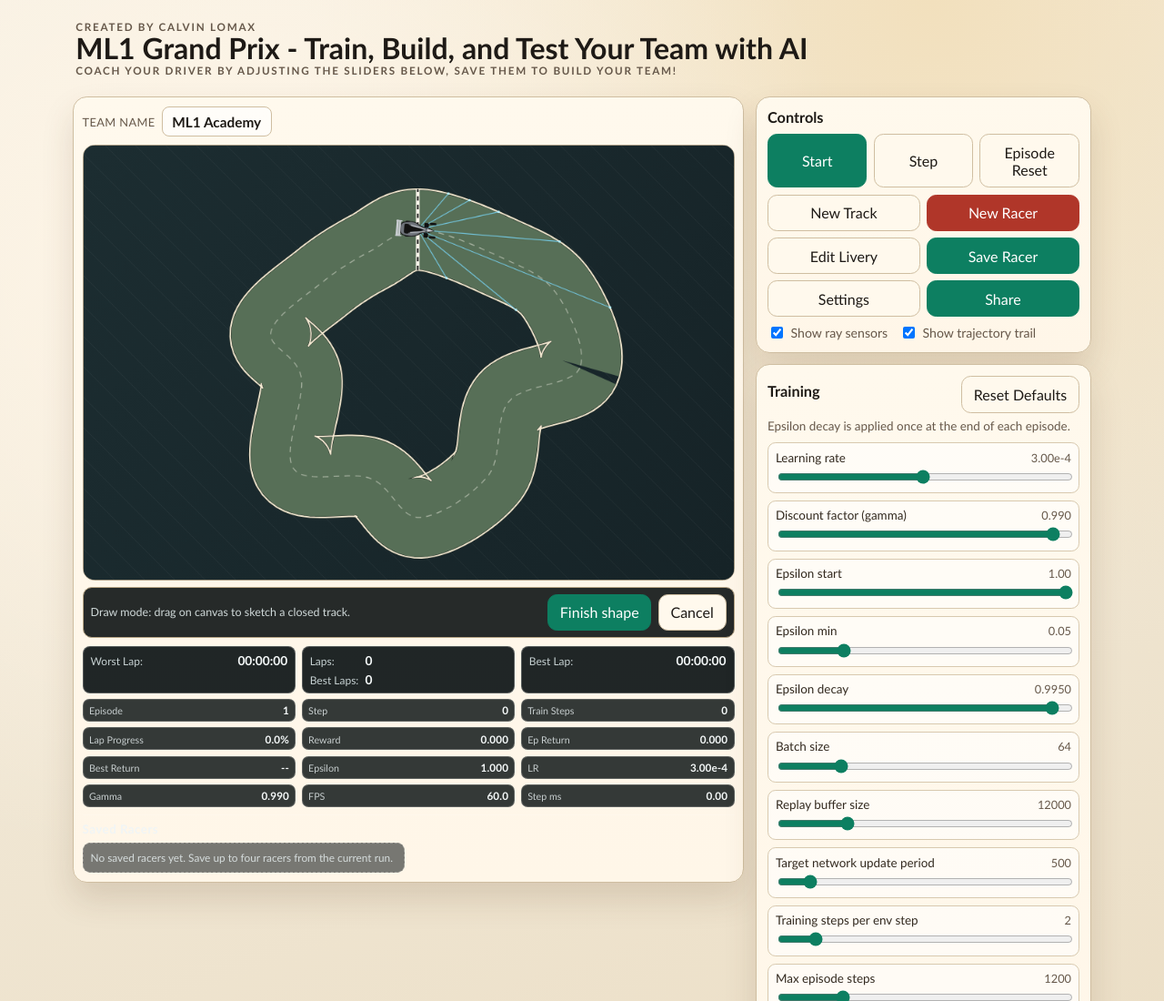
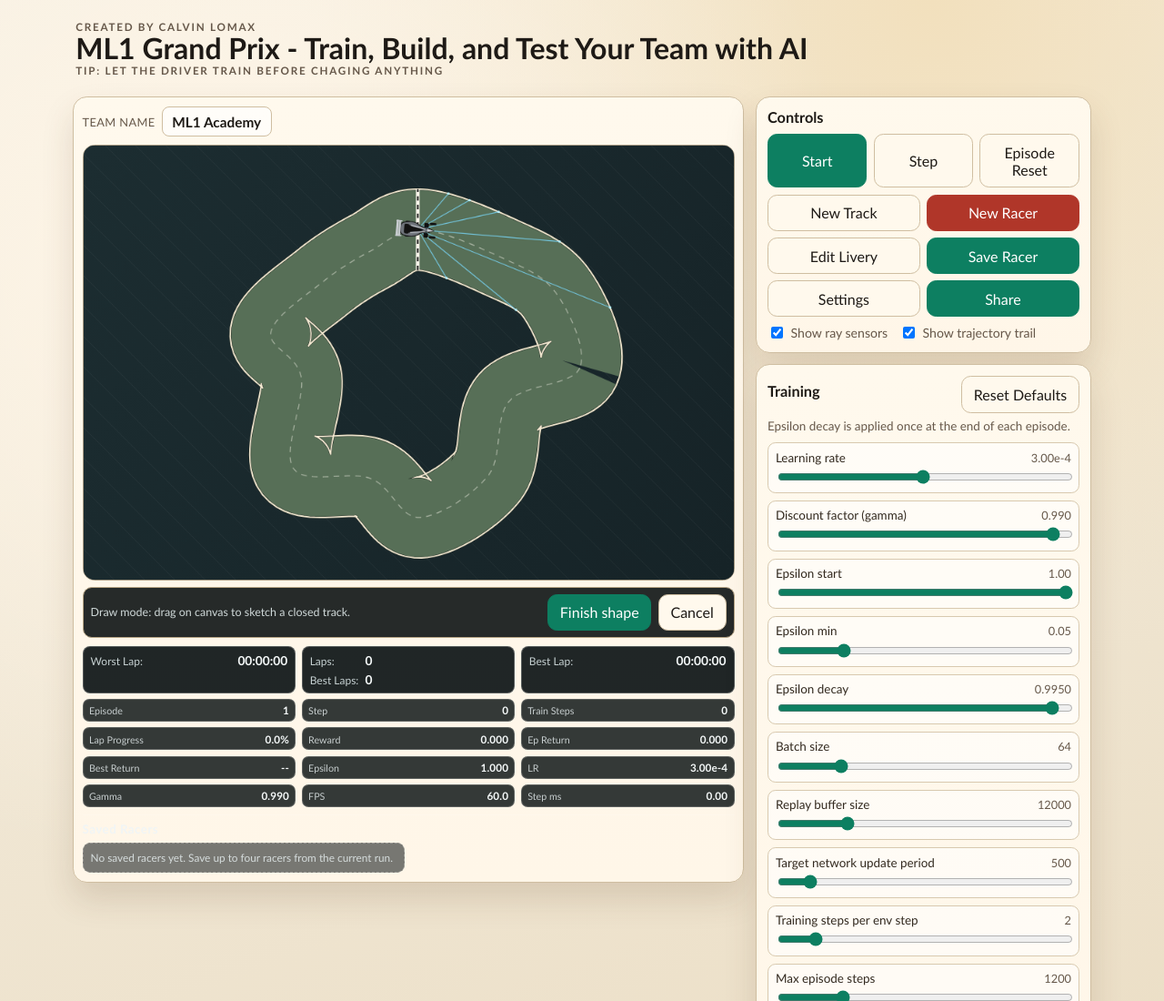
Before and after one commit to calvinlomax/machine-learning-game, a website built with Vite: page index.html in a window 1280 px wide. Shown: the top 1100 px of the page at 91% size. Built offline with nearby package versions, Linux system fonts and the light colour scheme.

Commit message:
Edited tip message

```diff
--- a/index.html
+++ b/index.html
@@ -12,7 +12,7 @@
         <div>
           <h2 class="kicker">Created by Calvin Lomax</h2>
           <h1>ML1 Grand Prix - Train, Build, and Test Your Team with AI</h1>
-          <p class="kicker">Coach your driver by adjusting the sliders below, save them to build your team!</p>
+          <p class="kicker">Tip: let the driver train before chaging anything</p>
         </div>
       </header>
 
```
